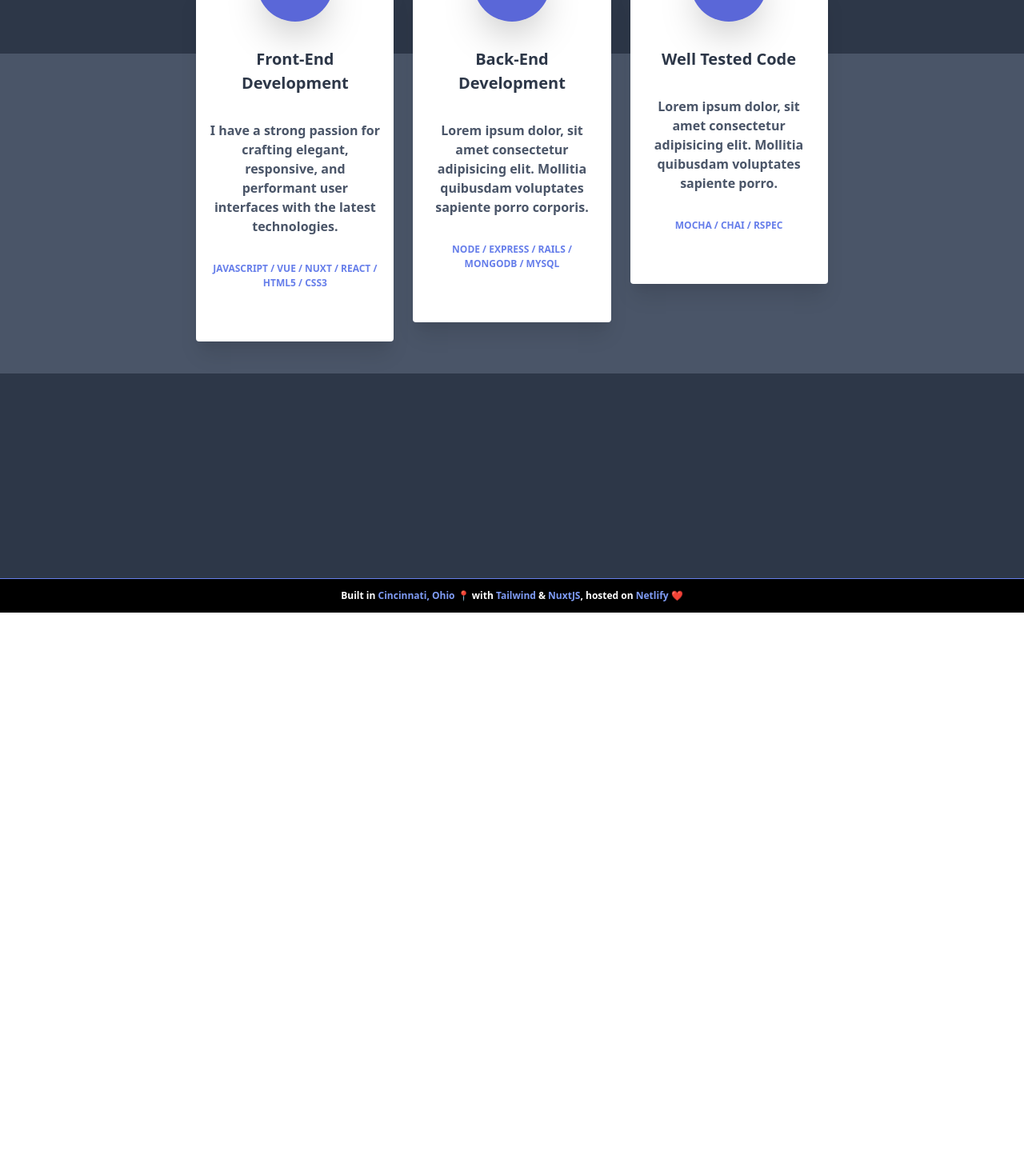
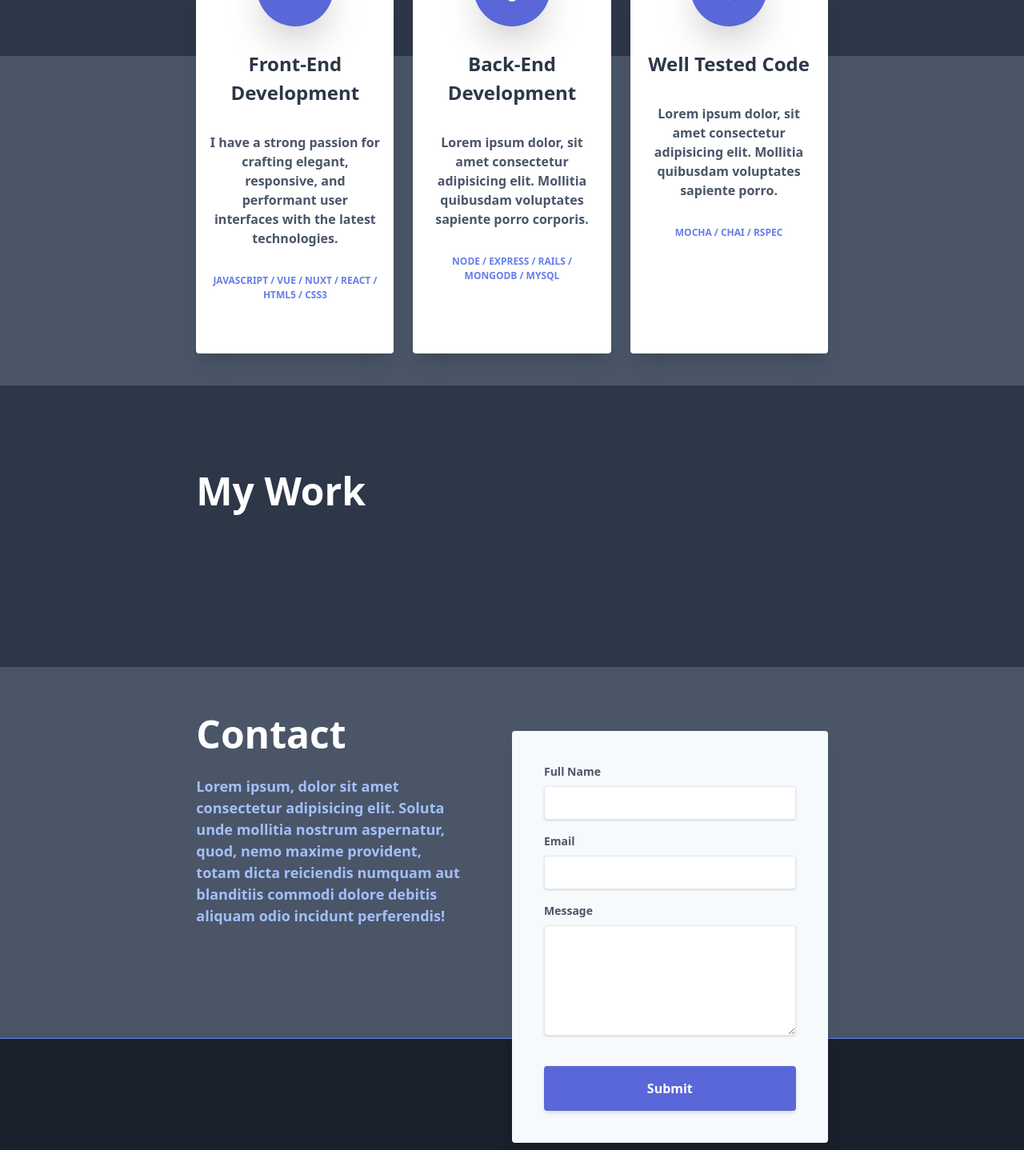
Before and after one commit to stcookies/portfolio, a Nuxt app: page / in a window 1280 px wide. Shown: the part 1020-2458 px from the top of the page at 80% size. Before the commit the page ends 1786 px from the top, so only its background shows below. Built offline with nearby package versions, Linux system fonts and the light colour scheme.

Commit message:
contact section

```diff
--- a/assets/css/tailwind.css
+++ b/assets/css/tailwind.css
@@ -1,6 +1,5 @@
 @tailwind base;
 @tailwind components;
-
 .btn {
   @apply inline-block px-16 py-4 text-white font-semibold rounded;
 }
--- a/components/Footer.vue
+++ b/components/Footer.vue
@@ -1,9 +1,12 @@
 <template>
   <footer class="border-t border-indigo-500 bg-gray-900">
+    <div class="my-container mx-auto flex items-center bg-gray-900 py-32">
+      <span class="text-white text-4xl">Stephen Cook</span>
+    </div>
     <div class="bg-black py-3 px-4 flex justify-center items-center text-center text-white text-xs font-semibold">
       <span>Built in
-        <a class="text-indigo-400 hover:text-indigo-300 font-bold" href="https://cincinnatiusa.com/">Cincinnati, Ohio 📍</a> with
-        <a class="text-indigo-400 hover:text-indigo-300 font-bold" href="https://tailwindcss.com/">Tailwind</a> &
+        <a class="text-indigo-400 hover:text-indigo-300 font-bold" href="https://cincinnatiusa.com/">Cincinnati, OH 📍</a> with
+        <a class="text-indigo-400 hover:text-indigo-300 font-bold" href="https://tailwindcss.com/">Tailwind CSS</a> &
         <a class="text-indigo-400 hover:text-indigo-300 font-bold" href="https://nuxtjs.org/">NuxtJS</a>, hosted on
         <a class="text-indigo-400 hover:text-indigo-300 font-bold" href="https://www.netlify.com/">Netlify</a> ❤️️
       </span>
--- a/components/Navbar.vue
+++ b/components/Navbar.vue
@@ -1,6 +1,6 @@
 <template>
   <div class="flex justify-center">
-    <header class="my-container fixed z-30 left-0 right-0 sm:inset-auto bg-gray-900 py-4 px-1 shadow-2xl sm:flex sm:justify-between sm:items-center sm:mt-8 sm:py-5 sm:rounded-full">
+    <header class="my-container z-30 left-0 right-0 sm:inset-auto bg-gray-900 py-4 px-1 shadow-2xl sm:flex sm:justify-between sm:items-center sm:mt-8 sm:py-5 sm:rounded-full">
       <div class="px-8 flex items-center justify-between">
         <a href="#" class="text-2xl sm:text-lg text-white font-semibold">Stephen Cook</a>
         <div class="sm:hidden">
--- a/pages/index.vue
+++ b/pages/index.vue
@@ -1,7 +1,7 @@
 <template>
   <div>
     <section class="my-container mx-auto">
-      <div class="xl:max-w-6xl flex sm:items-center lg:items-start mt-32 sm:mt-56">
+      <div class="xl:max-w-6xl flex sm:items-center lg:items-start mt-32">
         <div class="w-full sm:w-2/3 lg:w-3/4 sm:pr-4">
           <div class="border-b border-2 border-white w-1/6"></div>
           <span class="block pt-8 text-white text-4xl sm:text-6xl font-semibold leading-none">Full Stack Developer, Breakfast Enthusiast.</span>
@@ -27,18 +27,59 @@
     </section>
     <section class="bg-gray-700">
       <div class="my-container mx-auto">
-        <div class="flex flex-wrap my-20 sm:my-64 xl:-mx-3">
+        <div class="flex justify-center flex-wrap mt-20 sm:mt-64 xl:-mx-3">
           <div v-for="(skill, index) in skillCards" :key="index" class="py-8 xl:py-10 xl:w-1/3 xl:px-3 xl:-mt-32">
-            <div class="relative flex justify-center px-4 py-16 bg-white rounded shadow-xl">
+            <div class="relative flex h-full justify-center px-4 py-16 bg-white rounded shadow-xl border-t-8 border-indigo-600">
               <div class="absolute -top-12 flex items-center justify-center rounded-full bg-indigo-600 shadow-2xl h-24 w-24">
                 <img class="h-10 w-10" :src="require('~/assets/img/' + skill.icon + '.svg')">
               </div>
-              <div class="flex flex-col items-center text-center pt-4">
-                <span class="font-bold text-gray-800 text-xl">{{ skill.name }}</span>
-                <p class="py-8 text-gray-700 font-semibold">{{ skill.body }}</p>
+              <div class="flex flex-col items-center text-center pt-2">
+                <span class="font-bold text-gray-800 text-2xl">{{ skill.name }}</span>
+                <p class="py-8 max-w-lg xl:max-w-xl text-gray-700 font-semibold">{{ skill.body }}</p>
                 <span class="text-indigo-500 text-center uppercase font-semibold text-xs">{{ skill.technologies }}</span>
               </div>
             </div>
+          </div>
+        </div>
+      </div>
+    </section>
+    <section class="mt-24 h-64">
+      <div class="my-container mx-auto">
+        <h1 class="font-semibold text-white text-5xl">My Work</h1>
+        <div></div>
+      </div>
+    </section>
+    <section class="bg-gray-700">
+      <div class="py-12 flex flex-wrap justify-center my-container mx-auto">
+        <div class="w-full md:w-1/2">
+          <h1 class="font-semibold text-white text-5xl">Contact</h1>
+          <p class="pt-4 pr-16 text-lg text-indigo-300 font-semibold">Lorem ipsum, dolor sit amet consectetur adipisicing elit. Soluta unde mollitia nostrum aspernatur, quod, nemo maxime provident, totam dicta reiciendis numquam aut blanditiis commodi dolore debitis aliquam odio incidunt perferendis!</p>
+        </div>
+        <div class="w-full pt-8 md:w-1/2">
+          <div style="margin-bottom: -11.2rem">
+            <form class="max-w-xl p-10 bg-gray-100 shadow-xl rounded">
+              <div class="mb-4">
+                <label class="block text-gray-700 text-sm font-bold mb-2" for="name">
+                  Full Name
+                </label>
+                <input class="shadow appearance-none border rounded w-full py-2 px-3 text-gray-700 focus:outline-none focus:shadow-outline" id="name" type="text">
+              </div>
+              <div class="mb-4">
+                <label class="block text-gray-700 text-sm font-bold mb-2" for="email">
+                  Email
+                </label>
+                <input class="shadow appearance-none border rounded w-full py-2 px-3 text-gray-700 focus:outline-none focus:shadow-outline" id="email" type="text">
+              </div>
+              <div class="mb-4">
+                <label class="block text-gray-700 text-sm font-bold mb-2" for="message">
+                  Message
+                </label>
+                <textarea rows="5" class="shadow appearance-none border rounded w-full py-2 px-3 text-gray-700 focus:outline-none focus:shadow-outline" id="message" type="text"></textarea>
+              </div>
+              <div class="pt-4">
+                <a class="w-full text-center btn btn-primary" href="#">Submit</a>
+              </div>
+            </form>
           </div>
         </div>
       </div>
--- a/tailwind.config.js
+++ b/tailwind.config.js
@@ -7,7 +7,14 @@
 module.exports = {
   theme: {
     inset: {
-      '-12': '-3rem'
+      '-12': '-3.3rem'
+    },
+    minHeight: {
+      '0': '0',
+      '1/4': '25%',
+      '1/2': '50%',
+      '3/4': '75%',
+      'full': '100%',
     },
     extend: {
       spacing: {
```
